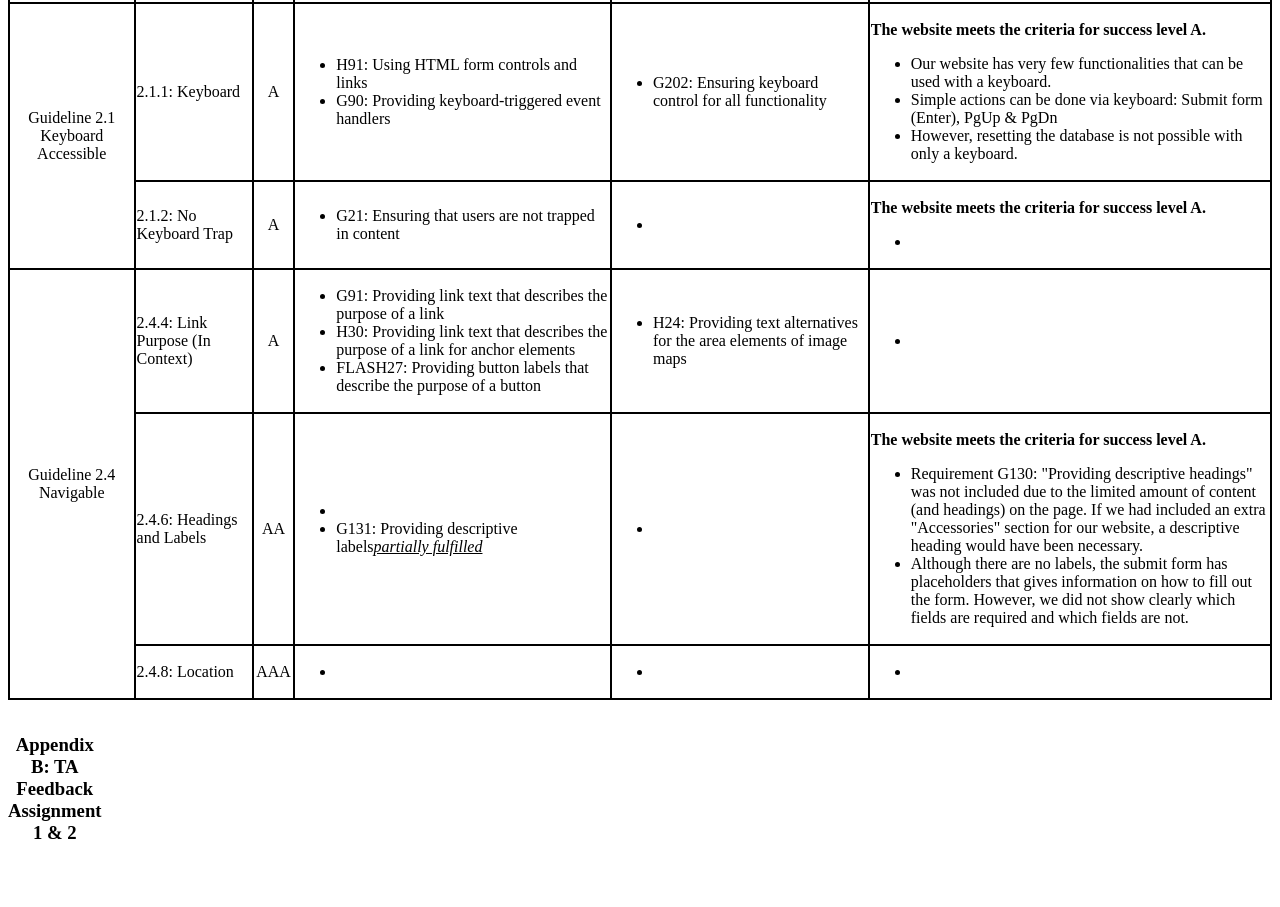
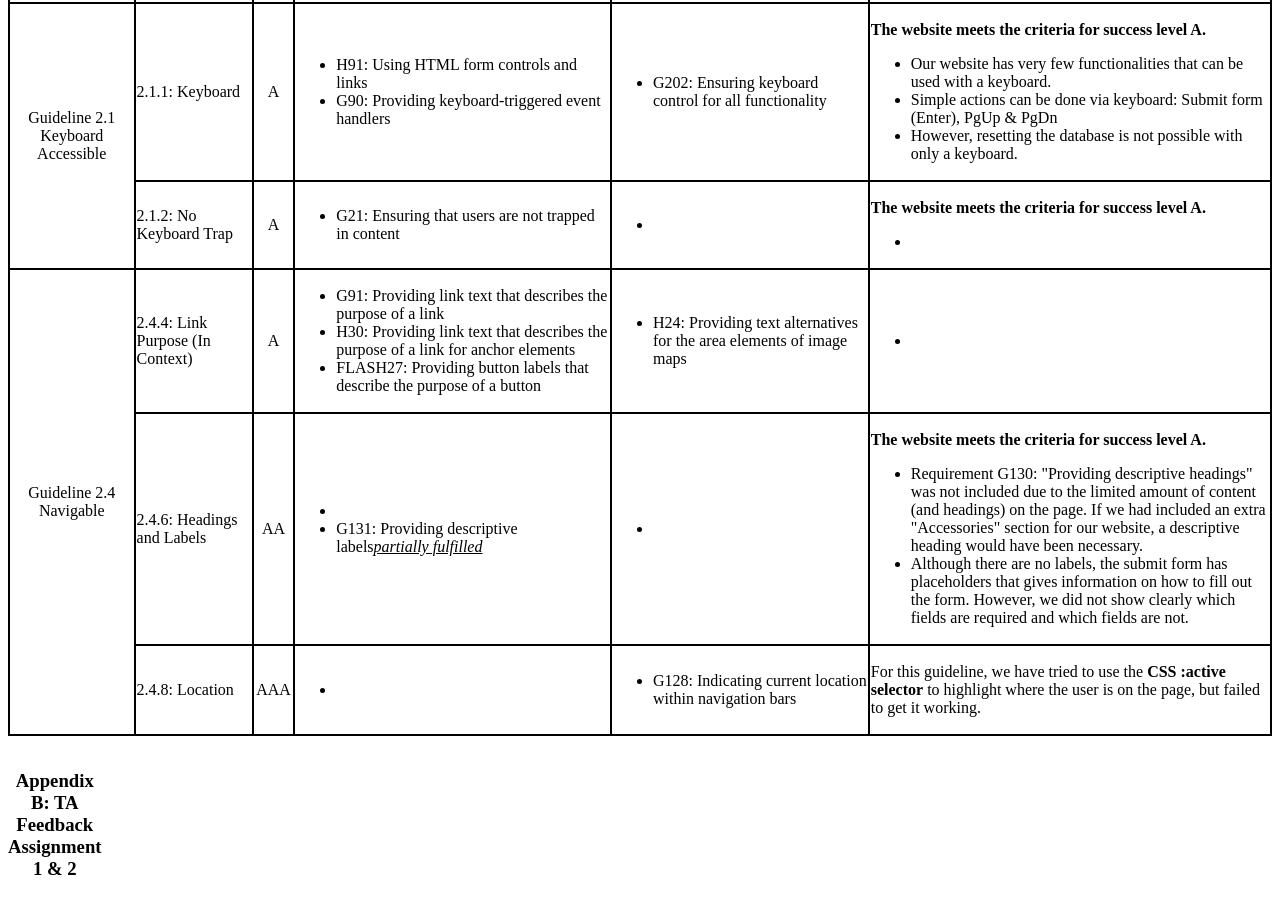
Before and after one commit to LCTTVU/ASSIGNMENT3, a plain HTML site: page assignment4.html in a window 1280 px wide. Shown: the part 2465-3372 px from the top of the page. Before the commit the page ends 3336 px from the top, so only its background shows below. Drawn offline with Linux system fonts and the light colour scheme.

Commit message:
Update assignment4.html

```diff
--- a/assignment4.html
+++ b/assignment4.html
@@ -356,14 +356,11 @@
                     </td>
                     <td class = "requirements">
                         <ul>
-                            <li></li>
+                            <li>G128: Indicating current location within navigation bars</li>
                         </ul>
                     </td>
                     <td class = "guidelineEvaluation">
-                        <p><strong></strong></p>
-                        <ul>
-                            <li></li>
-                        </ul>
+                        <p>For this guideline, we have tried to use the <strong>CSS :active selector</strong> to highlight where the user is on the page, but failed to get it working.</p>
                     </td>
                 </tr>
 
```
